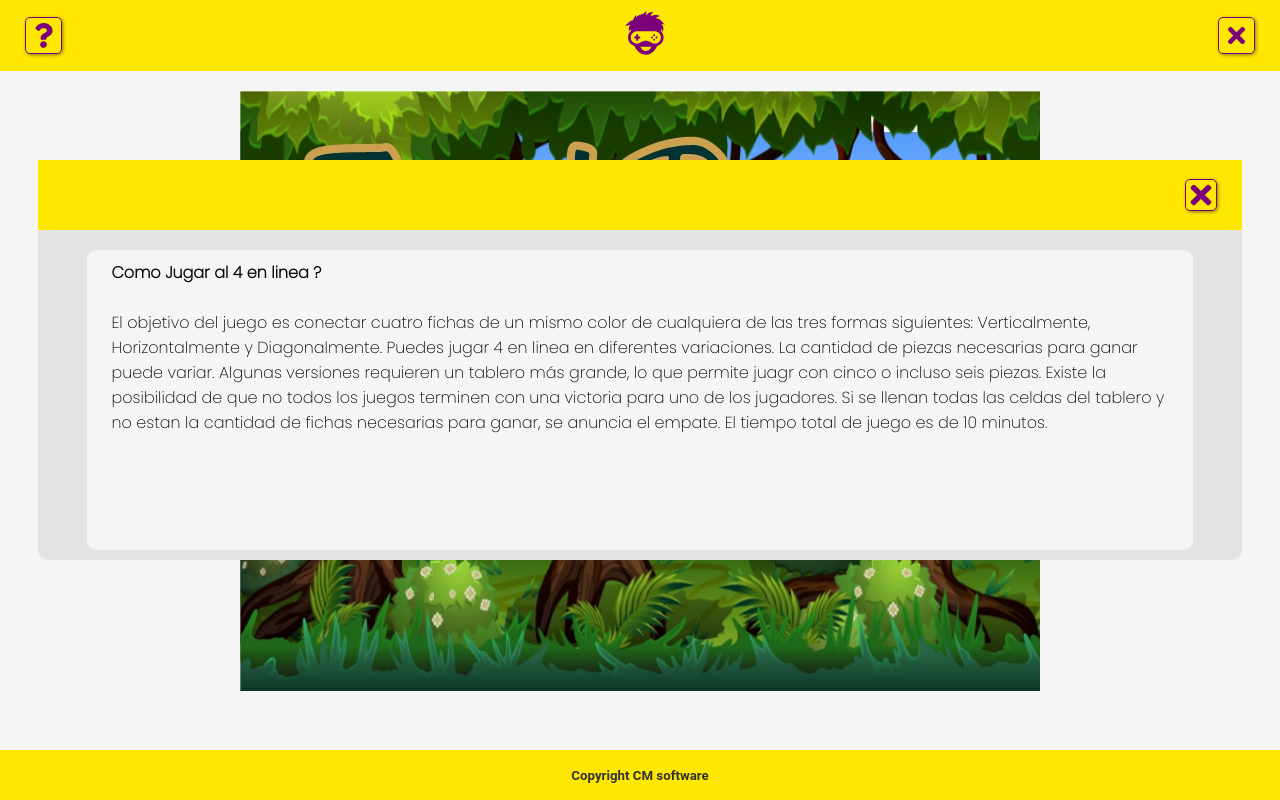
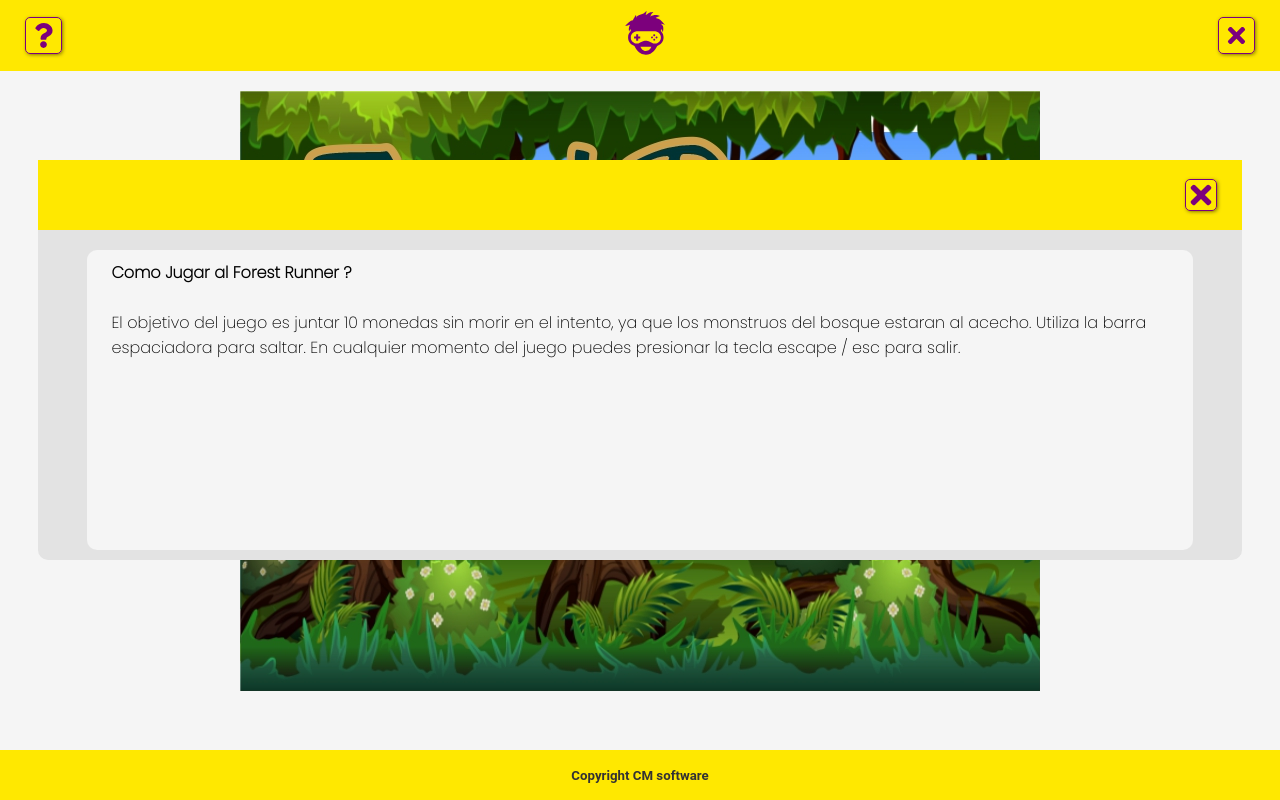
Before and after one commit to JuanMolfese/unicen-visualizacion, a Next.js app in the folder TP4/entregafinal/: page /play_game2 in a window 1280 px wide. Both pictures are taken after a click on the icon 43 px from the left and 35 px from the top of the page. Built offline with nearby package versions, Linux system fonts and the light colour scheme.

Commit message:
se actualiza link a youtube , nuevo video del juego ! Se modifica MODAL como jugar

```diff
--- a/TP4/entregafinal/components/Modal_ComoJugar.js
+++ b/TP4/entregafinal/components/Modal_ComoJugar.js
@@ -19,13 +19,9 @@ export default function Modal_ComoJugar(){
             <FaTimes className={styles.iconClose} onClick={closeModal}/>
         </div>
         <div className={styles.container_detalle_como_jugar}>
-            <span className={styles.titulo_como_jugar}>Como Jugar al 4 en linea ?</span>
+            <span className={styles.titulo_como_jugar}>Como Jugar al Forest Runner ?</span>
             <br/><br/>
-            <span className={styles.textoComoJugar}> El objetivo del juego es conectar cuatro fichas de un mismo color de cualquiera de las tres formas siguientes:
-              Verticalmente, Horizontalmente y Diagonalmente.
-              Puedes jugar 4 en linea en diferentes variaciones. La cantidad de piezas necesarias para ganar puede variar. Algunas versiones requieren un tablero más grande, lo que permite juagr con cinco o incluso seis piezas.
-              Existe la posibilidad de que no todos los juegos terminen con una victoria para uno de los jugadores. Si se llenan todas las celdas del tablero y no estan la cantidad de fichas necesarias para ganar, se anuncia el empate.
-              El tiempo total de juego es de 10 minutos.
+            <span className={styles.textoComoJugar}> El objetivo del juego es juntar 10 monedas sin morir en el intento, ya que los monstruos del bosque estaran al acecho. Utiliza la barra espaciadora para saltar. En cualquier momento del juego puedes presionar la tecla escape / esc para salir.
             </span>
 
         </div>
--- a/TP4/entregafinal/data/games.json
+++ b/TP4/entregafinal/data/games.json
@@ -637,10 +637,10 @@
     "game_url": "https://www.freetogame.com/open/spellsworn",
     "genre": "Arcade",
     "platform": "PC (Windows)",
-    "publisher": "Frogsong Studios AB",
-    "developer": "Frogsong Studios AB",
+    "publisher": "X-Box",
+    "developer": "CM Games",
     "release_date": "2018-03-13",
-    "video_url": "https://www.youtube.com/embed/HgImEFyiwyw?start=14",
+    "video_url": "https://www.youtube.com/embed/pzKMLIjC264",
     "subcategory": ""
   }
 ]
```
